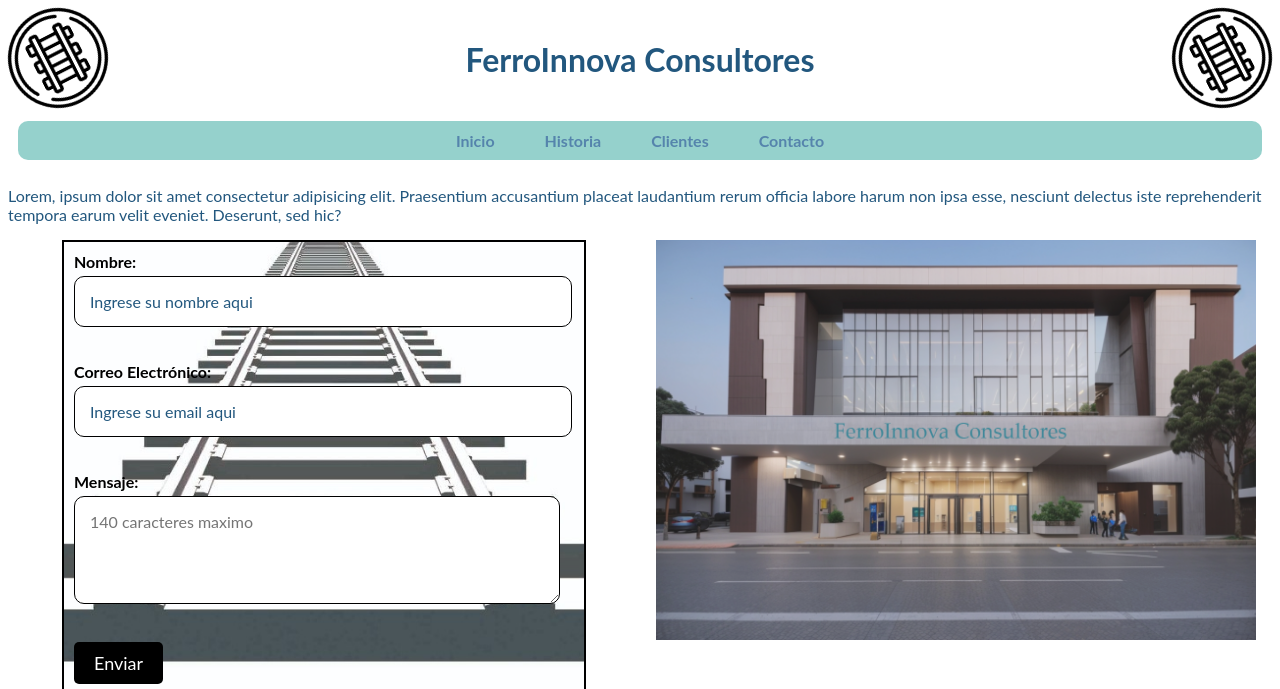
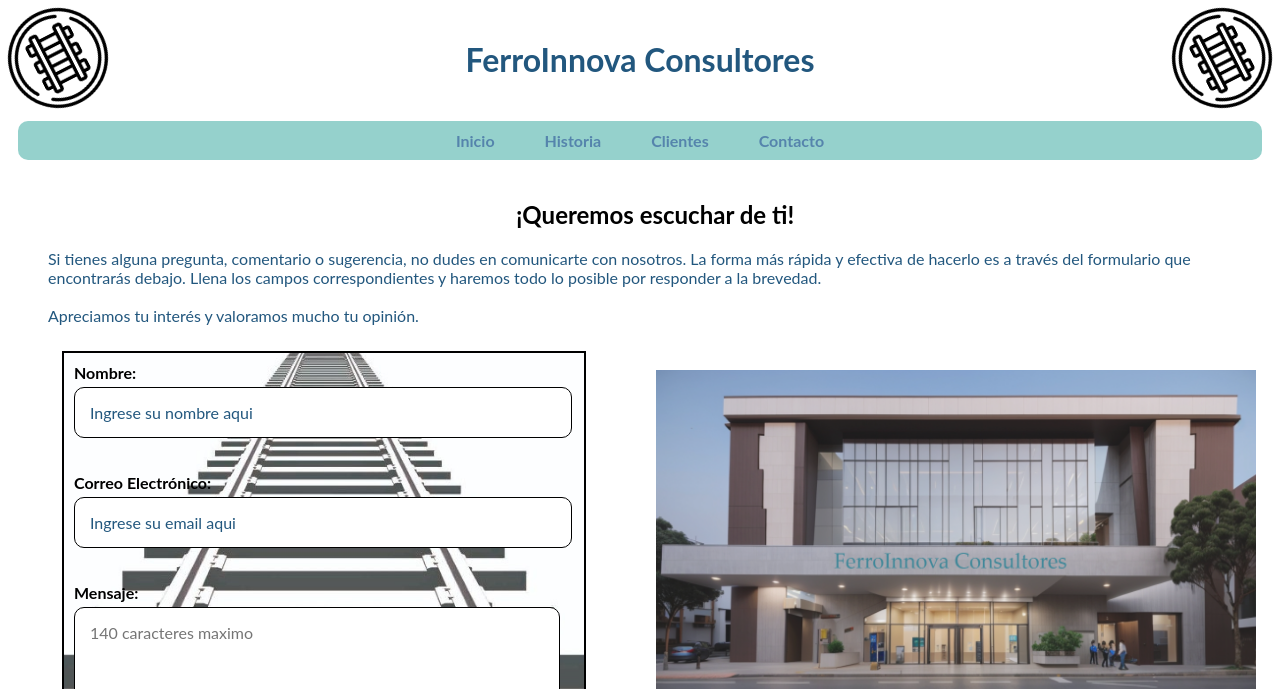
Before and after one commit to Milton2101/FS-Python, a plain HTML site: page Proyecto-1/formulario.html in a window 1280 px wide. Shown: the top 689 px of the page. Drawn offline with Linux system fonts and the light colour scheme; no server answers.

Commit message:
formulario

```diff
--- a/Proyecto-1/estilos/style.css
+++ b/Proyecto-1/estilos/style.css
@@ -444,6 +444,8 @@ form {
 }
 .contenedor_article_4{
     grid-area: article_4;
+    margin-left: 30px;
+    padding: 10px;
 }
 .contenedor_article_5{
     grid-area: article_5;
--- a/Proyecto-1/formulario.html
+++ b/Proyecto-1/formulario.html
@@ -30,7 +30,10 @@
             <div><a href=".\formulario.html">Contacto</a></div>
         </nav>
         <div class="contenedor_article_4">
-            <p>Lorem, ipsum dolor sit amet consectetur adipisicing elit. Praesentium accusantium placeat laudantium rerum officia labore harum non ipsa esse, nesciunt delectus iste reprehenderit tempora earum velit eveniet. Deserunt, sed hic?</p>
+            <h3>¡Queremos escuchar de ti!</h3>
+            <p>Si tienes alguna pregunta, comentario o sugerencia, no dudes en comunicarte con nosotros. La forma más rápida y efectiva de hacerlo es a través del formulario que encontrarás debajo. Llena los campos correspondientes y haremos todo lo posible por responder a la brevedad.
+                <br><br>Apreciamos tu interés y valoramos mucho tu opinión.
+            </p>
         </div>
         <form id="contact-form" class="contenedor_article_5">
             <div class="contenedor_form">
@@ -56,6 +59,7 @@
         </form>
         <div class="contenedor_article_6">
             <div class="image-container">
+                <br>
                 <img height="400" src="Imagenes/artwork.png" alt="Edificio">
             </div>
         </div>
```
